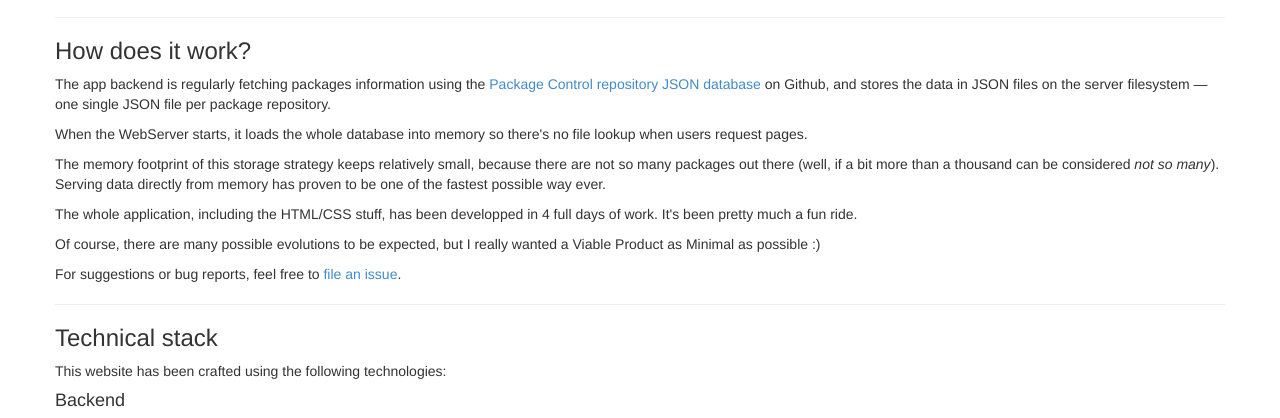
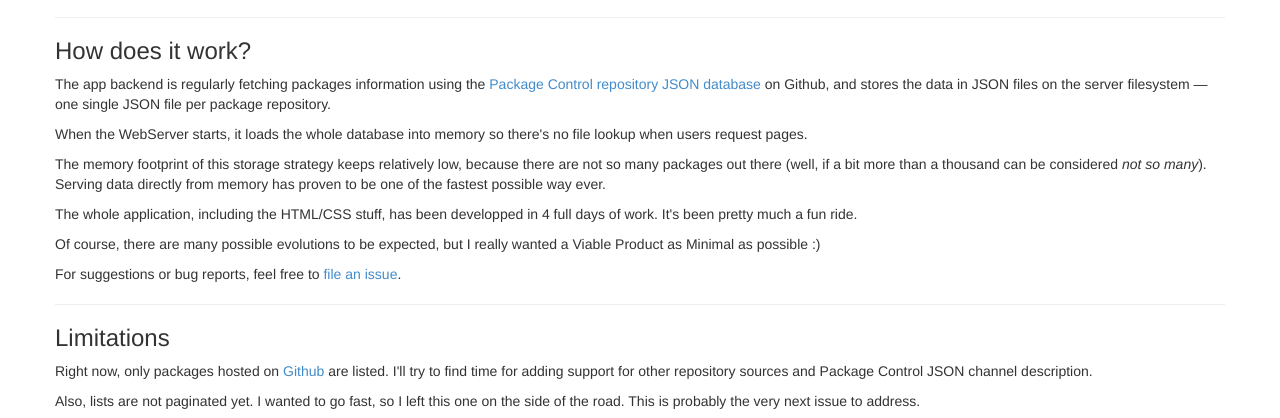
Before and after one commit to n1k0/stpackages, a website: page static/index.html at #/about in a window 1280 px wide. Shown: the part 378-796 px from the top of the page. Drawn offline with Linux system fonts and the light colour scheme.

Commit message:
updated about page contents

```diff
--- a/static/partials/about.html
+++ b/static/partials/about.html
@@ -14,7 +14,7 @@
 
 <p>When the WebServer starts, it loads the whole database into memory so there's no file lookup when users request pages.</p>
 
-<p>The memory footprint of this storage strategy keeps relatively small, because there are not so many packages out there (well, if a bit more than a thousand can be considered <em>not so many</em>). Serving data directly from memory has proven to be one of the fastest possible way ever.</p>
+<p>The memory footprint of this storage strategy keeps relatively low, because there are not so many packages out there (well, if a bit more than a thousand can be considered <em>not so many</em>). Serving data directly from memory has proven to be one of the fastest possible way ever.</p>
 
 <p>The whole application, including the HTML/CSS stuff, has been developped in 4 full days of work. It's been pretty much a fun ride.</p>
 
@@ -24,10 +24,18 @@
 
 <hr>
 
+<h3>Limitations</h3>
+
+<p>Right now, only packages hosted on <a href="https://github/">Github</a> are listed. I'll try to find time for adding support for other repository sources and Package Control JSON channel description.</p>
+
+<p>Also, lists are not paginated yet. I wanted to go fast, so I left this one on the side of the road. This is probably the very next issue to address.</p>
+
+<hr>
+
 <h3>Technical stack</h3>
 
 <p>
-  This website has been crafted using the following technologies:
+  This website has been crafted using JavaScript and the following technologies:
 </p>
 
 <h4>Backend</h4>
```
